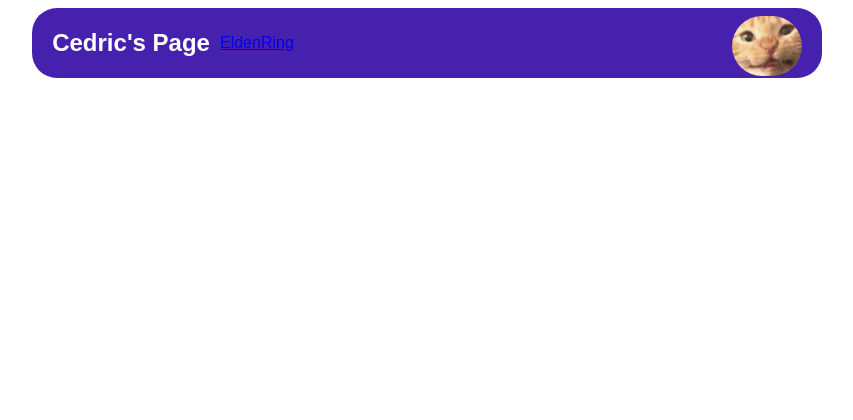
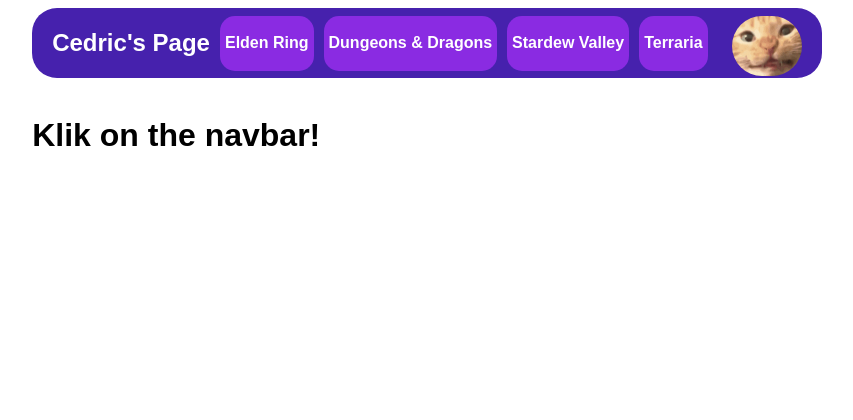
Before and after one commit to CedricPedric/Backend3-Templating, a PHP site: page / in a window 1280 px wide. Shown: the top 420 px of the page, without its empty margins (355-1208 px from the left). Run offline with PHP 8.4, Linux system fonts and the light colour scheme.

Commit message:
everything be done

```diff
--- a/Eindopracht/css/style.css
+++ b/Eindopracht/css/style.css
@@ -2,15 +2,13 @@ body{
     font-family: Arial, Helvetica, sans-serif;
 }
 .navlinks{
-    padding:5px;
+    padding: 5px;
     display:flex;
     align-items: center;
     background-color: blueviolet;
     border-radius: 15px;
     width: fit-content;
     height: 45px;
-    color: white;
-    font-weight: bold;
 }
 #random-image{
     margin-top: 5px;
@@ -22,9 +20,8 @@ body{
 }
 .links{
     color:white;
-    margin-left: 10px;
     text-decoration:none;
-
+    font-weight: bold;
 }
 .maincontainer{
     margin-left: 30%;
--- a/Eindopracht/include/header.php
+++ b/Eindopracht/include/header.php
@@ -5,7 +5,19 @@
 <html>
     <nav class="navcontainer">
         <h1>Cedric's Page</h1>
-        <a href="index.php?page=EldenRings">EldenRing</a>
+        <div class="navlinks">
+            <a class="links" href="index.php?page=EldenRing">Elden Ring</a>
+        </div>
+        <div class="navlinks">
+            <a class="links" href="index.php?page=DungeonsAndDragons">Dungeons & Dragons</a>
+        </div>
+        <div class="navlinks">
+            <a class="links" href="index.php?page=StardewValley">Stardew Valley</a>
+        </div>
+        <div class="navlinks">
+            <a class="links" href="index.php?page=Terraria">Terraria</a>
+        </div>
+
         <!-- <form method="post" class="formnavcontainer">
             <input class="navlinks" name="EldenRing" type="submit" value="Elden Ring"></input>
             <input class="navlinks" name="DungeonsAndDragons" type="submit" value="Dungeons And Dragons"></input>
--- a/Eindopracht/index.php
+++ b/Eindopracht/index.php
@@ -20,26 +20,24 @@
         ?>
 
         <?php
-        if ($_SERVER["REQUEST_METHOD"] == "POST") {
-                if(array_key_exists("EldenRing",$_POST)){
+        if ($_SERVER["REQUEST_METHOD"] == "GET") {
+            if(array_key_exists("page",$_GET)){
+                if($_GET["page"] == "EldenRing"){
                     include('./pages/EldenRing.php');
                 }
-                elseif(array_key_exists("DungeonsAndDragons",$_POST)){
+                elseif($_GET["page"] == "DungeonsAndDragons"){
                     include('./pages/DungeonsAndDragons.php');
                 }
-                elseif(array_key_exists("StardewValley",$_POST)){
+                elseif($_GET["page"] == "StardewValley"){
                     include('./pages/StardewValley.php');
                 }
-                elseif(array_key_exists("Terraria",$_POST)){
+                elseif($_GET["page"] == "Terraria"){
                     include('./pages/Terraria.php');
                 }
-                ;
             }
-        if ($_SERVER["REQUEST_METHOD"] == "GET") {
-            if(array_key_exists("page",$_GET)){
-                include('./pages/EldenRing.php');
+            else{
+                echo "<br> <h1>Klik on the navbar!</h1>";
             }
-            // echo "<br> <h1>Klik on the navbar!</h1>";
             }
             ;
 
```
